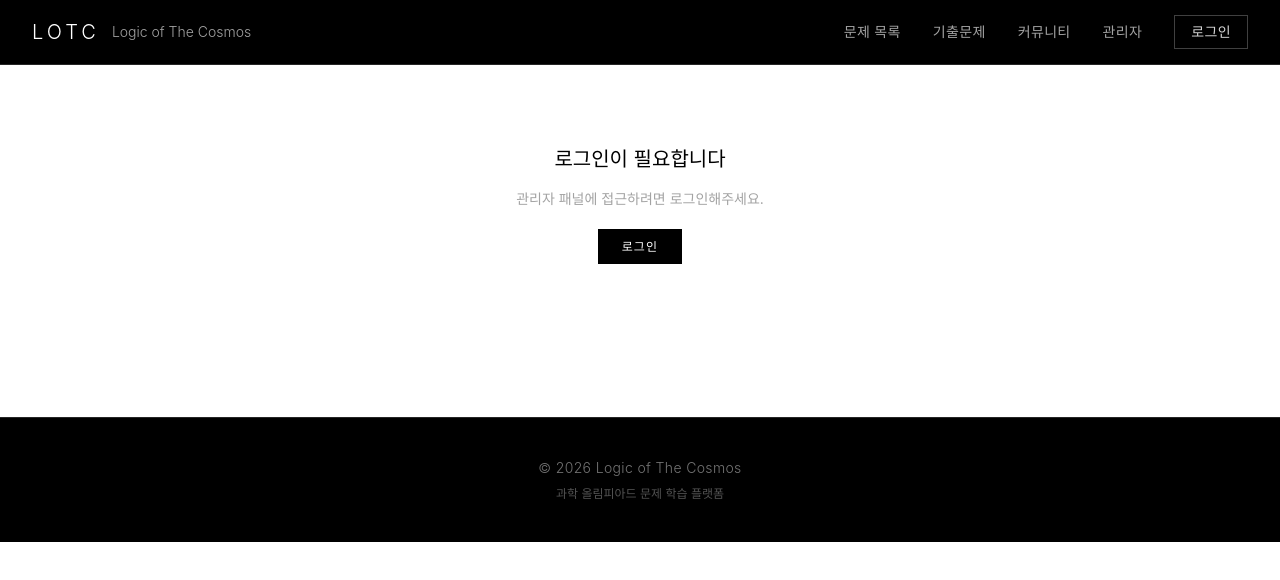
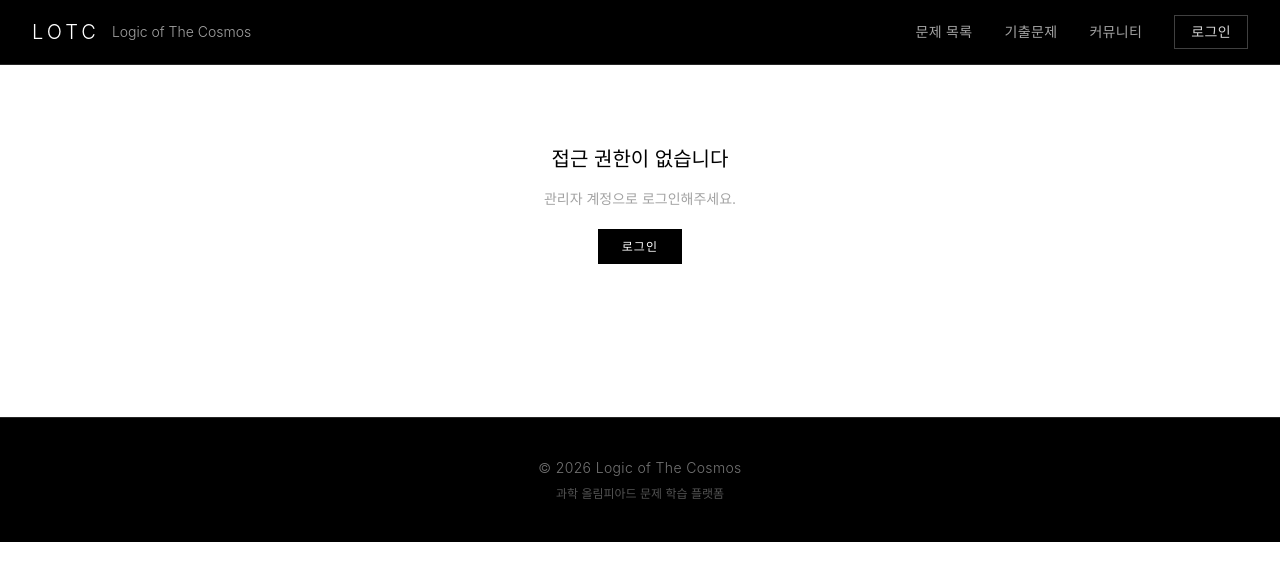
Before and after one commit to RyanKim1244/logic-of-the-cosmos, a Next.js app: page /admin in a window 1280 px wide. Shown: the top 580 px of the page. Built offline with nearby package versions, Linux system fonts and the light colour scheme.

Commit message:
Restrict admin access to simcitybuilditchannel@gmail.com only
- Admin page rejects all users except the designated admin email
- Navbar hides admin link for non-admin users

https://claude.ai/code/session_01W1b6rSCAoCWfYpfs9L1fBC

```diff
--- a/src/app/admin/page.tsx
+++ b/src/app/admin/page.tsx
@@ -187,13 +187,17 @@ export default function AdminPage() {
   const inputClass = "w-full px-4 py-2.5 border border-neutral-300 text-sm focus:ring-1 focus:ring-black focus:border-black outline-none transition-colors";
   const labelClass = "block text-xs font-medium text-neutral-500 mb-1.5 uppercase tracking-wider";
 
-  if (!user) {
+  const ADMIN_EMAIL = "simcitybuilditchannel@gmail.com";
+
+  if (!user || user.email !== ADMIN_EMAIL) {
     return (
       <div className="max-w-md mx-auto px-4 py-20 text-center">
-        <h1 className="text-xl font-light text-black mb-4">로그인이 필요합니다</h1>
-        <p className="text-sm text-neutral-400 mb-6">관리자 패널에 접근하려면 로그인해주세요.</p>
-        <Link href="/login" className="px-6 py-2.5 bg-black text-white text-xs font-medium tracking-widest uppercase hover:bg-neutral-800 transition-colors">
-          로그인
+        <h1 className="text-xl font-light text-black mb-4">접근 권한이 없습니다</h1>
+        <p className="text-sm text-neutral-400 mb-6">
+          {!user ? "관리자 계정으로 로그인해주세요." : "관리자 전용 페이지입니다."}
+        </p>
+        <Link href={!user ? "/login" : "/"} className="px-6 py-2.5 bg-black text-white text-xs font-medium tracking-widest uppercase hover:bg-neutral-800 transition-colors">
+          {!user ? "로그인" : "홈으로"}
         </Link>
       </div>
     );
--- a/src/components/Navbar.tsx
+++ b/src/components/Navbar.tsx
@@ -34,12 +34,14 @@ export default function Navbar() {
             >
               커뮤니티
             </Link>
+            {user?.email === "simcitybuilditchannel@gmail.com" && (
               <Link
                 href="/admin"
                 className="text-neutral-400 hover:text-white transition-colors text-sm font-medium tracking-wide"
               >
                 관리자
               </Link>
+            )}
 
             {user ? (
               <Link
```
Lines whose indentation alone changed are shown as unchanged.
